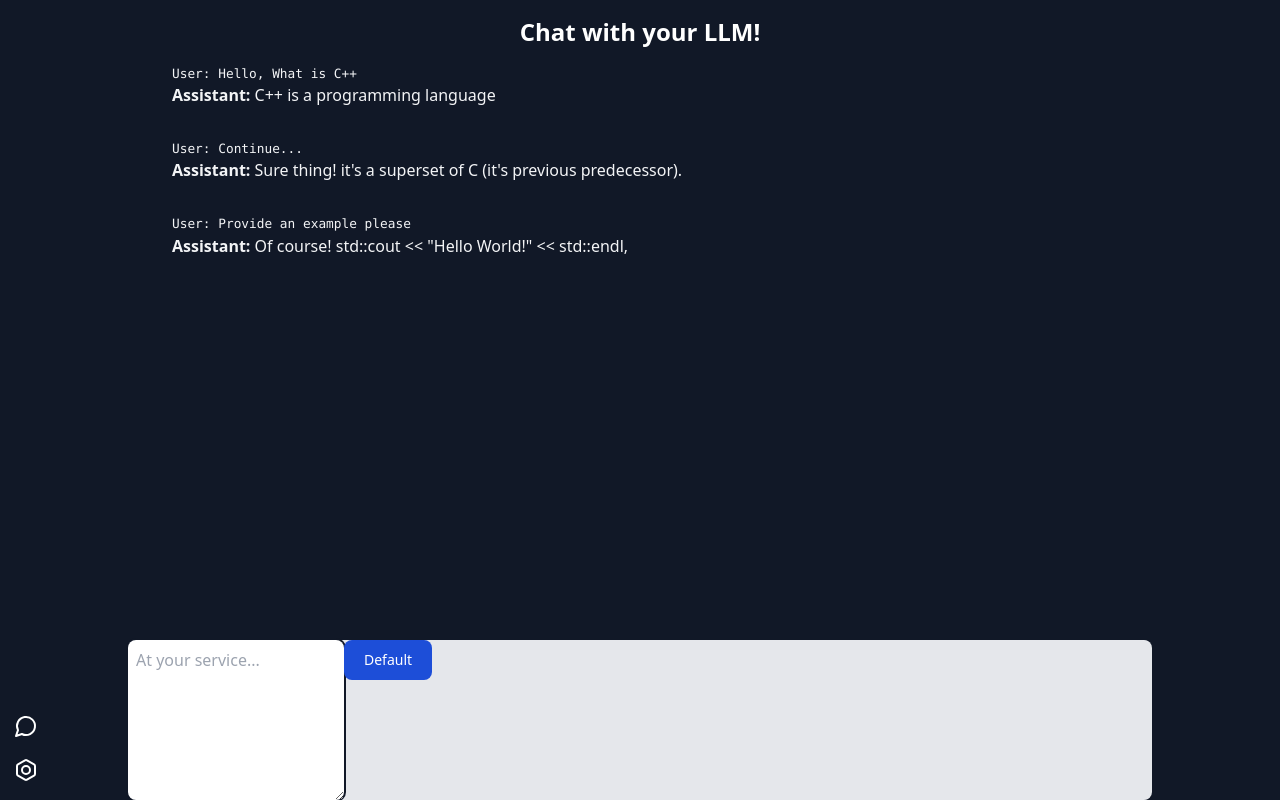
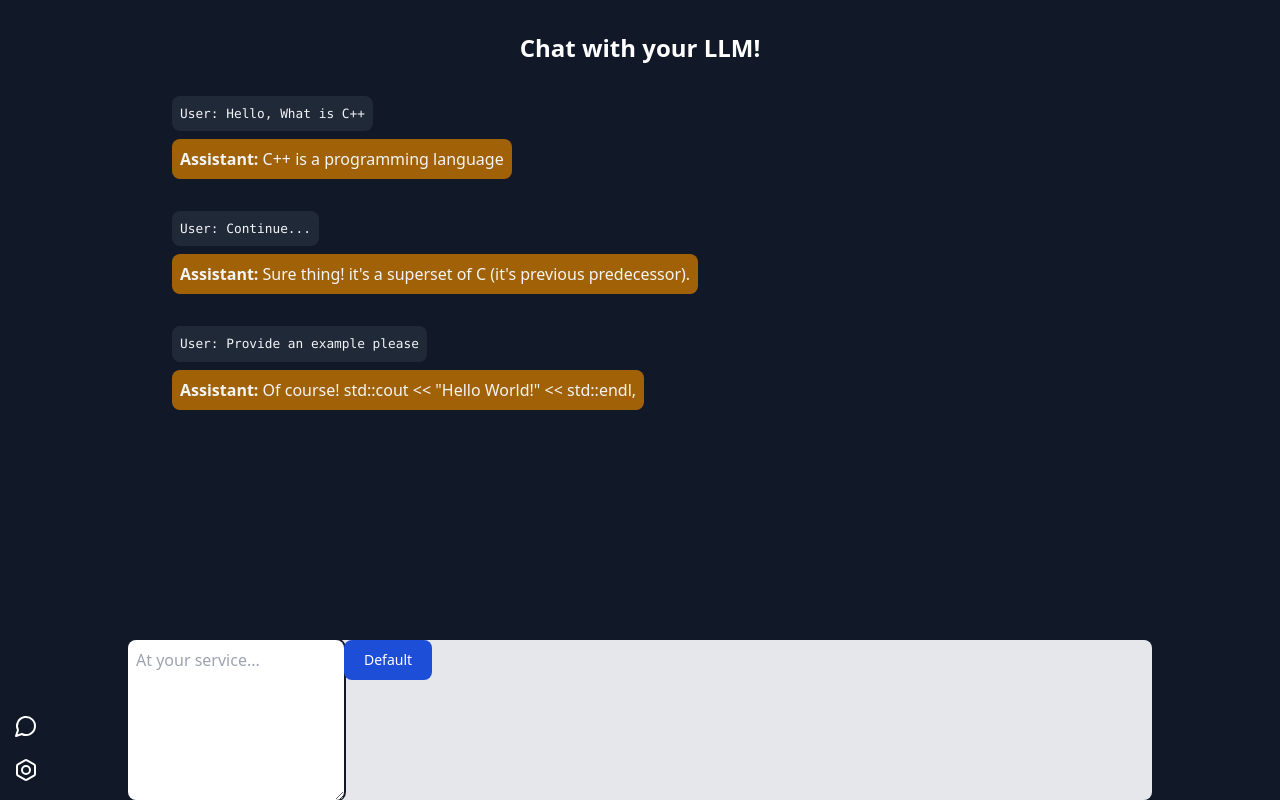
Before and after one commit to abdelouery/llm-chat-portal, a React (Vite) app: page / in a window 1280 px wide. Built offline with nearby package versions, Linux system fonts and the light colour scheme; a web font is replaced by a local one.

Commit message:
:lipstick: bubbles for chat

```diff
--- a/src/Chat.tsx
+++ b/src/Chat.tsx
@@ -40,10 +40,18 @@ export default function Chat() {
   }
 
   const dataMap = data.map(item => (
-    <div className='mx-auto'>
-      <div key={item.user} className="history-entry block py-4">
-        <span className='text-gray-100'><small><pre>User: {item.user}</pre></small></span>
-        <span className='text-gray-100'><strong>Assistant:</strong> {item.assistant}</span>
+    <div key={item.user} className='mx-auto'>
+      <div className="history-entry py-4 flex flex-col gap-2">
+        <div className='flex'>
+          <div className='rounded-lg p-2 bg-gray-800 w-fit'>
+            <span className='text-gray-100'><small><pre>User: {item.user}</pre></small></span>
+          </div>
+        </div>
+        <div className='flex'>
+          <div className='rounded-lg p-2 bg-yellow-700 w-fit'>
+            <span className='text-gray-100'><strong>Assistant:</strong> {item.assistant}</span>
+          </div>
+        </div>
       </div>
     </div>
   ))
@@ -65,7 +73,7 @@ export default function Chat() {
   return (
     <>
       <div className=''>
-        <h2 className='text-center text-2xl text-white font-semibold'>Chat with your LLM!</h2>
+        <h2 className='text-center p-4 text-2xl text-white font-semibold'>Chat with your LLM!</h2>
 
         <div id="history">
           {dataMap}
```
